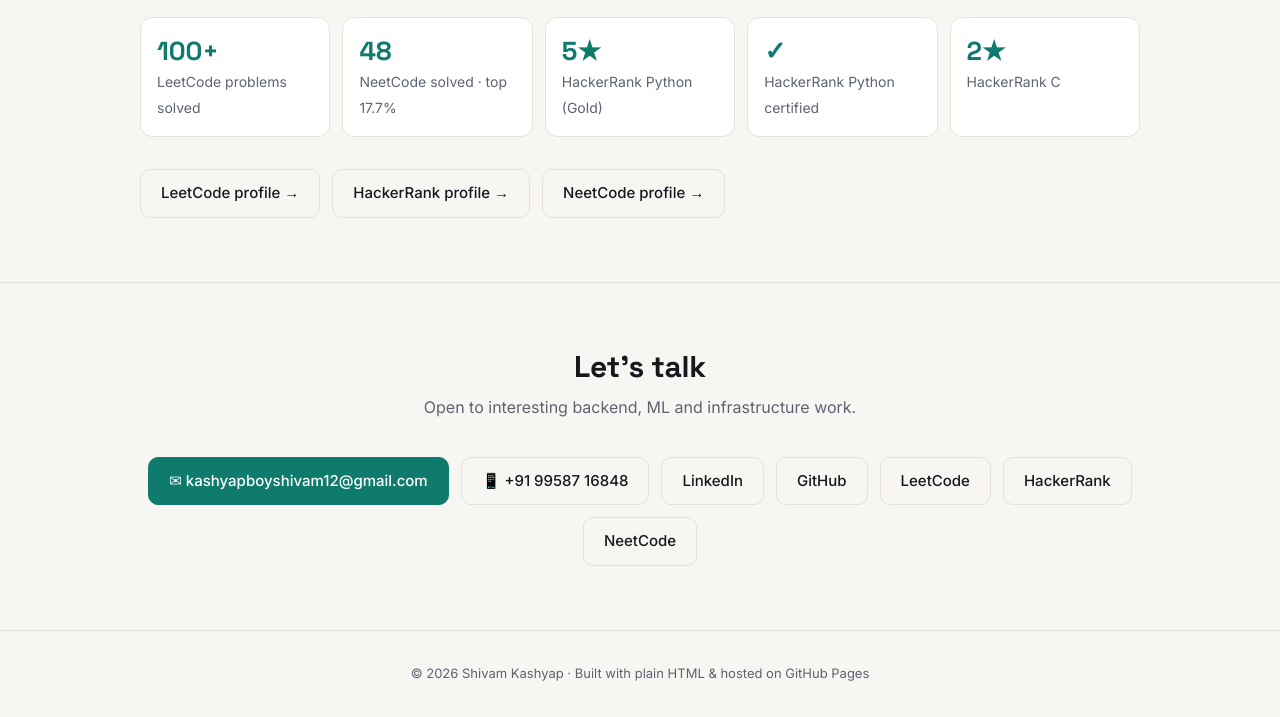
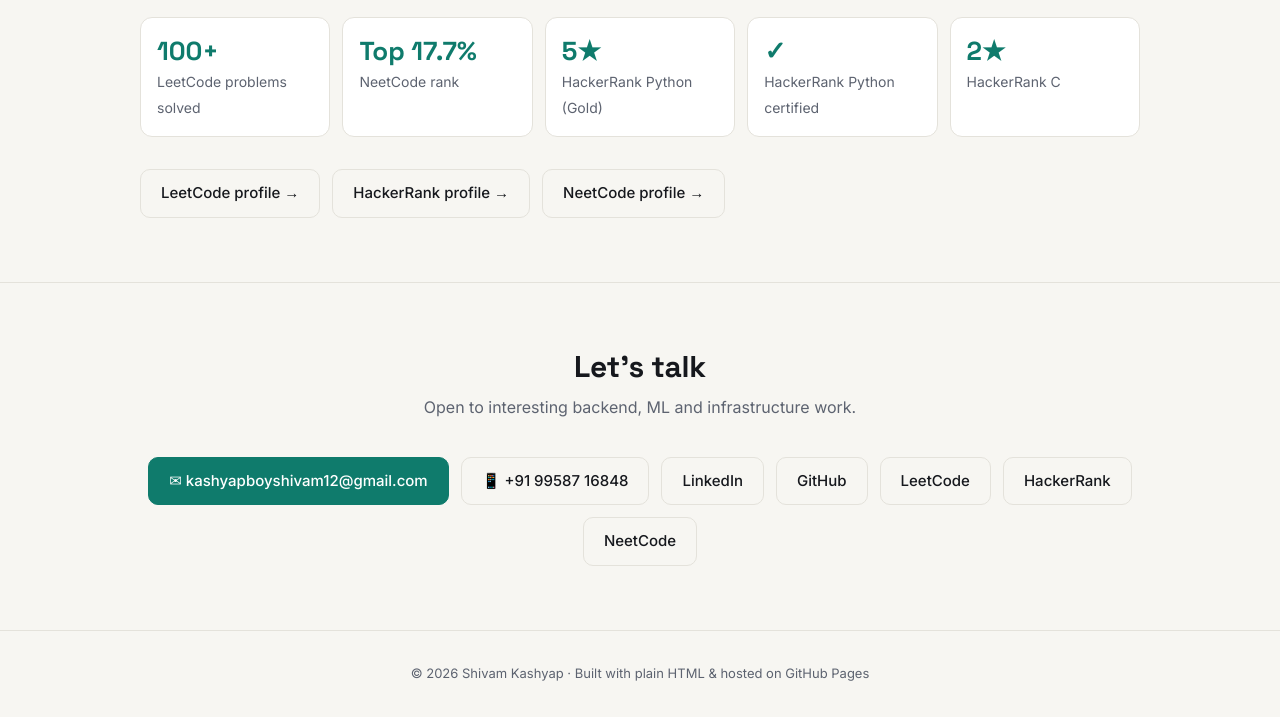
Before and after one commit to shivamkkas/shivamkkas.github.io, a plain HTML site: page index.html in a window 1280 px wide. Shown: the part 3399-4116 px from the top of the page. Drawn offline with Linux system fonts and the light colour scheme.

Commit message:
Show NeetCode rank only
Co-Authored-By: Claude Opus 5.5 <noreply@anthropic.com>

```diff
--- a/index.html
+++ b/index.html
@@ -167,7 +167,7 @@ footer{padding:32px 0;text-align:center;color:var(--muted);font-size:13px;border
   </a>
   <div class="stats">
     <div class="stat"><b>100+</b><span>LeetCode problems solved</span></div>
-    <div class="stat"><b>48</b><span>NeetCode solved · top 17.7%</span></div>
+    <div class="stat"><b>Top 17.7%</b><span>NeetCode rank</span></div>
     <div class="stat"><b>5★</b><span>HackerRank Python (Gold)</span></div>
     <div class="stat"><b>✓</b><span>HackerRank Python certified</span></div>
     <div class="stat"><b>2★</b><span>HackerRank C</span></div>
```
